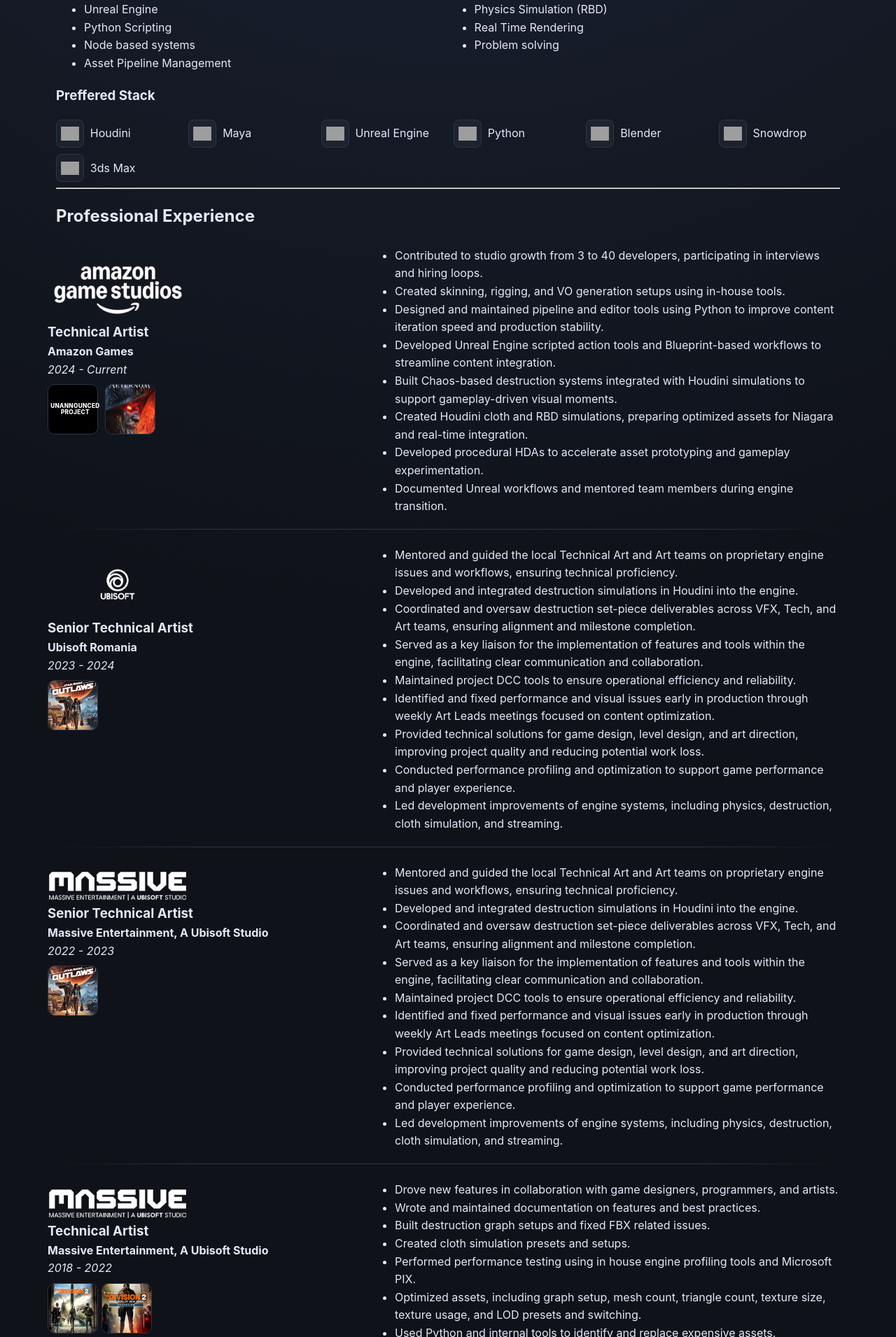
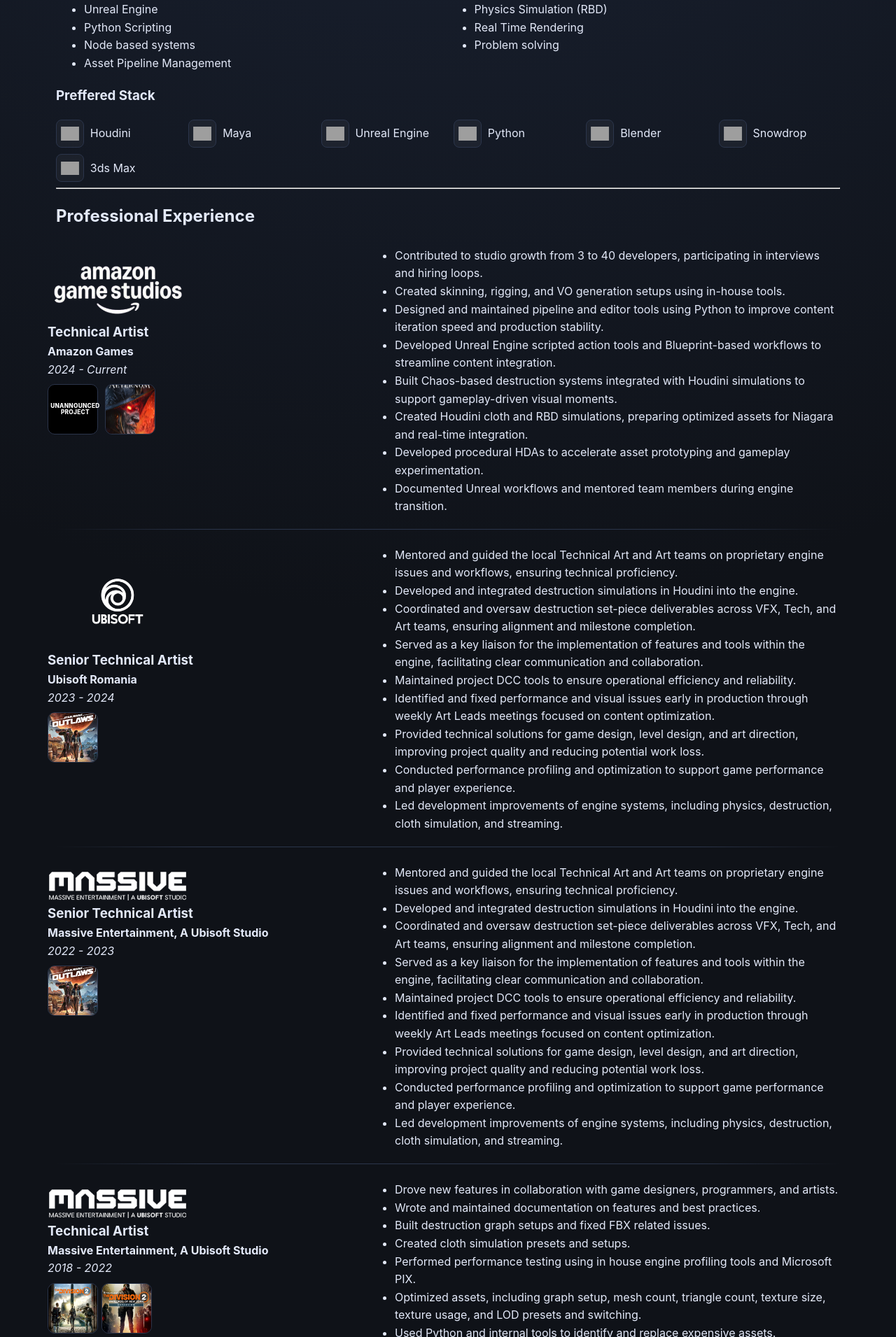
Before and after one commit to ianistor/ian_mywebsite, a Jekyll site: the page built from cv/index.md, in a window 1280 px wide. Shown: the part 729-2640 px from the top of the page at 70% size. Built offline with Jekyll 4.4.1, drawn with Linux system fonts in a browser that asks for light colours; nearby versions of some CDN libraries; grey boxes are pictures that could not be loaded.

Commit message:
Further enlarge Ubisoft logo by raising height cap

```diff
--- a/assets/css/style.css
+++ b/assets/css/style.css
@@ -1624,6 +1624,11 @@
   max-height: 92px;
 }
 
+.experience-head .company-logo-ubisoft {
+  width: 300px !important;
+  max-height: 138px;
+}
+
 .cv-title-link {
   position: relative;
   border-radius: 12px;
```
